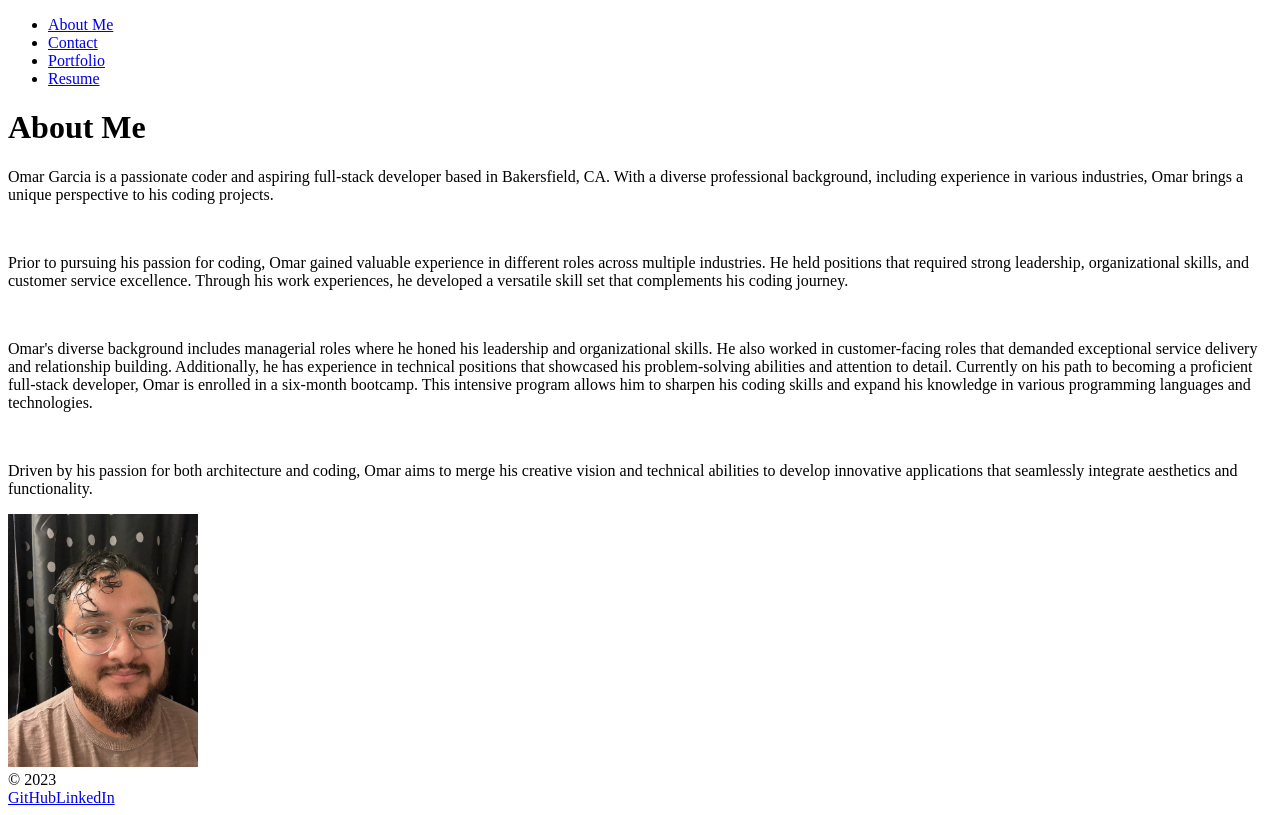
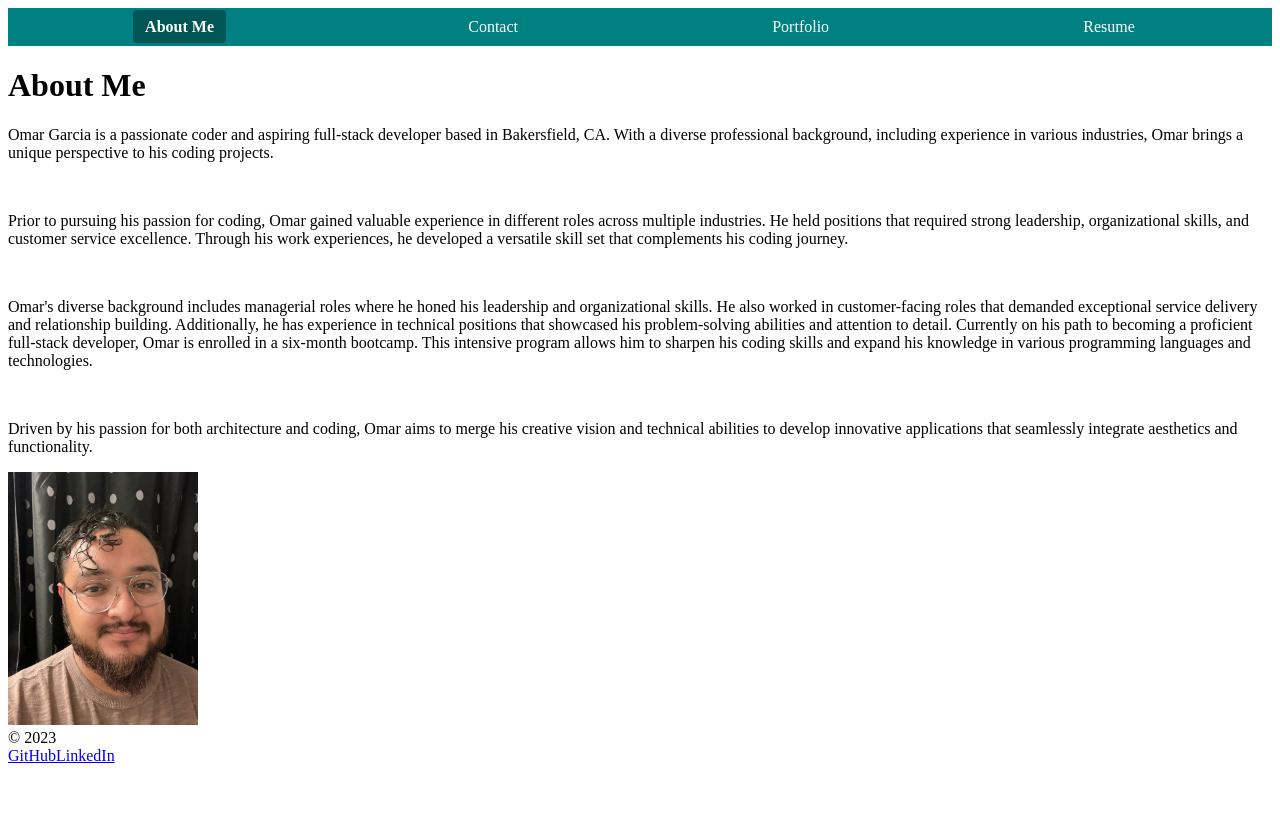
Before and after one commit to Omarggm/redesigned-octo-system, a React (Create React App) app: page / in a window 1280 px wide. Built offline with nearby package versions, Linux system fonts and the light colour scheme; the HTML template or start-up script is replaced by a standard one.

Commit message:
added navbar styling

```diff
--- /dev/null
+++ b/src/assets/styles/navbar.css
@@ -0,0 +1,29 @@
+/* navbar.css */
+.navbar {
+    list-style: none;
+    display: flex;
+    justify-content: space-around;
+    background-color: #008080; /* Teal color */
+    padding: 10px;
+    margin: 0;
+  }
+
+  .navbarItem {
+    margin: 0;
+  }
+
+  .nav-link {
+    color: #ffffff; /* White color for inactive links */
+    text-decoration: none;
+    padding: 8px 12px;
+    border-radius: 4px;
+  }
+
+  .nav-link:hover {
+    background-color: #005555; /* Slightly darker teal on hover */
+  }
+
+  .nav-link.active {
+    background-color: #005555; /* Dark teal for the active link */
+    font-weight: bold;
+  }
--- a/src/components/navbar.js
+++ b/src/components/navbar.js
@@ -1,5 +1,5 @@
 import React from "react";
-
+import "../assets/styles/navbar.css";
 function Navbar({ currentPage, handlePageChange }){
     return (
         <ul className="nav navbar">
```
